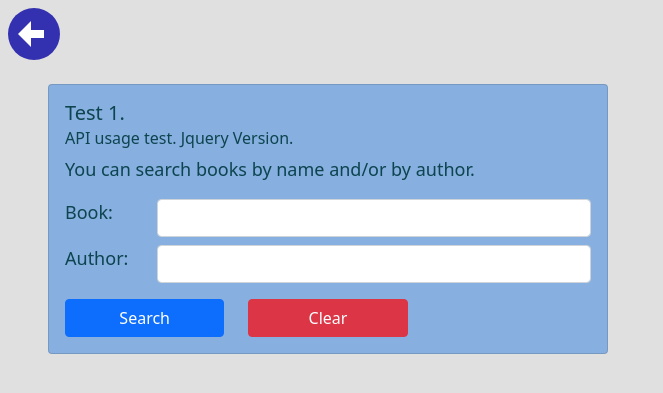
After one commit to cjcruzrivera/swapps_test_1, a Flask app: template templates/jquery.html in a window 1280 px wide. The commit adds this page. Shown: the top 393 px of the page, without its empty margins (0-663 px from the left). Run offline with Flask 2, Linux system fonts and the light colour scheme; the template is opened without the code that fills it, so the values that code supplies are empty; some libraries are stand-ins or nearby versions.

Commit message:
implement jquery version, using datatables library

```diff
--- a/templates/base.html
+++ b/templates/base.html
@@ -10,7 +10,12 @@
     <link href="https://cdn.jsdelivr.net/npm/bootstrap@5.1.0/dist/css/bootstrap.min.css" rel="stylesheet"
         integrity="sha384-KyZXEAg3QhqLMpG8r+8fhAXLRk2vvoC2f3B09zVXn8CA5QIVfZOJ3BCsw2P0p/We" crossorigin="anonymous">
 
+    {% block extraCss %}
+
+    {% endblock %}
+
     <link rel="stylesheet" href="static/css/style.css">
+
 </head>
 
 <body>
--- /dev/null
+++ b/templates/jquery.html
@@ -0,0 +1,171 @@
+{% extends 'base.html' %}
+
+{% block extraCss %}
+<link rel="stylesheet" href="https://cdn.datatables.net/1.11.1/css/jquery.dataTables.min.css">
+{% endblock %}
+
+
+{% block content %}
+
+<a href="{{ url_for('index') }}">
+    <div class="bk-btn mt-2 ms-md-2">
+        <div class="bk-btn-triangle"></div>
+        <div class="bk-btn-bar"></div>
+    </div>
+</a>
+
+<div class="card mt-4 ms-md-5" style="width: 35rem;">
+    <div class="card-body">
+        <h5 class="card-title">Test 1.</h5>
+        <h6 class="card-subtitle mb-2">API usage test. Jquery Version.</h6>
+        <p class="card-text">You can search books by name and/or by author.</p>
+
+        <form class="mb-3">
+            <div class="row mb-2">
+                <div class="col-md-2">
+                    <label for="book" class="form-label">Book: </label>
+                </div>
+                <div class="col-md-10">
+                    <input type="text" class="form-control" id="book">
+                </div>
+            </div>
+            <div class="row">
+                <div class="col-md-2">
+                    <label for="author" class="form-label">Author: </label>
+                </div>
+                <div class="col-md-10">
+                    <input type="text" class="form-control" id="author">
+                </div>
+            </div>
+        </form>
+        <div class="row">
+            <div class="col-md-4">
+                <button type="button" onclick="search()" class="w-100 card-link btn btn-primary">Search</button>
+            </div>
+            <div class="col-md-4">
+                <button type="button" onclick="clearForm()" class="w-100 card-link btn btn-danger">Clear</button>
+            </div>
+        </div>
+
+    </div>
+
+</div>
+
+<div id="loading" class="card mt-2 ms-md-5 d-none" style="width: 35rem;">
+    <div class="card-body">
+        <img src="static/images/spinner.gif" alt="" style="width: -webkit-fill-available;">
+    </div>
+</div>
+
+<div id="results" class="card ms-md-5 mt-2 w-90 d-none" style="background: #add0ee;">
+    <div class="card-body">
+        <h4 class="card-title" id="results">
+        </h4>
+        <table id="tableResults" class="table table-light table-striped table-hover">
+            <thead>
+                <tr>
+                    <th>Title</th>
+                    <th>Author</th>
+                    <th>First Publish Year</th>
+                    <th>Actual Edition</th>
+                </tr>
+            </thead>
+            <tbody id="tbody">
+
+            </tbody>
+        </table>
+    </div>
+</div>
+{% endblock %}
+
+{% block extraJs %}
+<script src="https://code.jquery.com/jquery-3.6.0.min.js"></script>
+<script src="https://cdn.datatables.net/1.11.1/js/jquery.dataTables.min.js"></script>
+
+<script>
+
+    function search() {
+        var book = $("#book").val();
+        var author = $("#author").val();
+
+        if (book == "" && author == "") {
+            Swal.fire({
+                icon: 'error',
+                title: 'Oops...',
+                html: 'There is nothing to search! <br> Enter a book name and/or an author.',
+            })
+            return;
+        }
+
+        const paramBook = (book != "") ? "title=" + book : "";
+        const join = (book != "" && author != "") ? "&" : "";
+        const paramAuthor = (author != "") ? "author=" + author : "";
+
+        const url = "http://openlibrary.org/search.json?" + paramBook + join + paramAuthor;
+
+        $.ajax({
+            type: "GET",
+            url: url,
+            dataType: "json",
+            data: {},
+            beforeSend: function () {
+                $("#loading").removeClass("d-none");
+                $("#results").addClass("d-none");
+            },
+            success: function (response) {
+                console.log(response);
+                var books = response.docs;
+                var html = "";
+                if (books.length == 0) {
+                    Swal.fire({
+                        icon: 'error',
+                        title: 'Sorry',
+                        html: "No results were found for this search.",
+                    })
+                    $("#results").addClass("d-none");
+                } else {
+                    $("#results").removeClass("d-none");
+                    $("#tbody").html("");
+                    if ($.fn.DataTable.isDataTable('#tableResults')) {
+                        $('#tableResults').DataTable().clear();
+                        $('#tableResults').DataTable().destroy();
+                    }
+                    for (var i = 0; i < books.length; i++) {
+                        var book = books[i];
+                        var author = book.author_name == undefined ? "Unknown" : book.author_name[0];
+                        var published = book.first_publish_year == undefined ? "Unknown" : book.first_publish_year;
+                        html += "<tr>";
+                        html += "<td>" + book.title + "</td>";
+                        html += "<td>" + author + "</td>";
+                        html += "<td>" + published + "</td>";
+                        html += "<td>" + book.edition_count + "</td>";
+                        html += "</tr>";
+                    }
+                    $("#tbody").append(html);
+                    $('#tableResults').DataTable();
+                }
+                $("#loading").addClass("d-none");
+            },
+            error: function (error) {
+                $("#loading").addClass("d-none");
+                $("#results").addClass("d-none");
+
+                Swal.fire({
+                    icon: 'error',
+                    title: 'Oops...',
+                    html: 'There is a problem comunicating with the server',
+                })
+            }
+        });
+    }
+
+    function clearForm() {
+        $("#book").val("");
+        $("#author").val("");
+        $("#results").addClass("d-none");
+        $("#loading").addClass("d-none");
+    }
+
+</script>
+
+{% endblock %}
```
